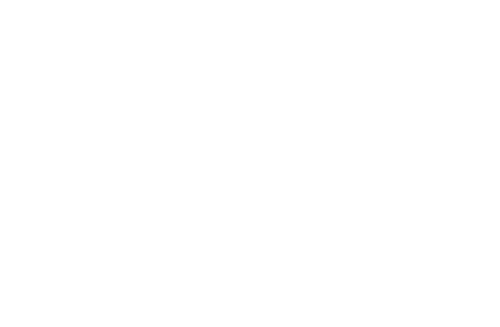
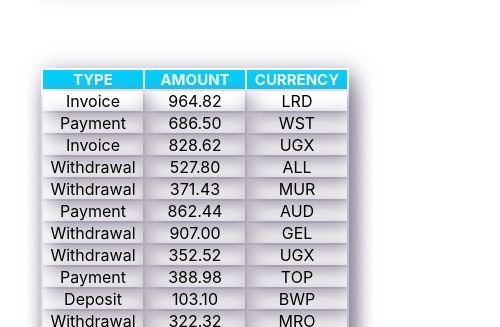
Before and after one commit to Muffcata/goit-react-hw-01-components, a React (Create React App) app: page / in a window 390 px wide. Shown: the part 1673-2000 px from the top of the page, 500 px wide, since content can reach past the window. Before the commit the page ends 1330 px from the top, so only its background shows below. Built offline with nearby package versions, Linux system fonts and the light colour scheme.

Commit message:
task 4, done transactions, style, responsive all task

```diff
--- a/src/components/App.jsx
+++ b/src/components/App.jsx
@@ -1,9 +1,14 @@
 import Profile from './Profile/Profile';
 import user from 'data/user.json';
+
 import Statistics from './Statistics/statistics';
 import data from 'data/data.json';
+
 import FriendList from './FriendList/FriendList';
 import friends from 'data/friends.json';
+
+import Transactions from './Transactions/Transactions';
+import transactions from 'data/transactions.json';
 
 export const App = () => {
   return (
@@ -17,6 +22,7 @@ export const App = () => {
       />
       <Statistics title="Upload stats" stats={data} />
       <FriendList friends={friends} />
+      <Transactions items={transactions} />
     </div>
   );
 };
--- a/src/components/FriendList/FriendList.module.css
+++ b/src/components/FriendList/FriendList.module.css
@@ -32,7 +32,7 @@ ul {
   align-items: center;
   margin-bottom: 15px;
   background-color: rgb(217, 215, 227);
-  width: 350px;
+  width: 310px;
   padding: 10px;
   box-shadow: 5px 5px 20px rgb(135, 127, 146);
   border-radius: 5px;
--- a/src/components/Profile/Profile.module.css
+++ b/src/components/Profile/Profile.module.css
@@ -25,7 +25,6 @@ ul {
   display: flex;
   flex-direction: column;
   align-items: center;
-  padding: 20px;
 }
 .description {
   padding: 70px 62px 0;
--- a/src/components/Statistics/statistics.module.css
+++ b/src/components/Statistics/statistics.module.css
@@ -25,7 +25,8 @@ ul {
   background-color: rgb(217, 215, 227);
   display: flex;
   border-radius: 5px;
-  width: 500px;
+  width: 100%;
+  max-width: 310px;
   margin-bottom: 10px;
   display: flex;
   flex-direction: column;
@@ -38,9 +39,8 @@ ul {
   box-shadow: 5px 5px 20px rgb(135, 127, 146);
 }
 .list {
-  display: flex;
-  justify-content: space-between;
-  flex-wrap: wrap;
+  display: block;
+  width: 100%;
 }
 .item {
   display: flex;
@@ -50,8 +50,6 @@ ul {
   border: rgb(145, 132, 165) 1px solid;
   border-right: 1px solid;
   box-shadow: 5px 5px 20px;
-  width: 100px;
-  height: 100px;
 }
 .label {
   font-size: 18px;
@@ -72,3 +70,19 @@ ul {
   text-transform: uppercase;
   box-shadow: 5px 5px 20px;
 }
+@media screen and (min-width: 768px) {
+}
+@media screen and (min-width: 1200px) {
+  .list {
+    display: flex;
+    flex-wrap: wrap;
+    width: 100%;
+  }
+  .item {
+    width: 100px;
+    height: 100px;
+  }
+  .statistics {
+    max-width: 500px;
+  }
+}
--- /dev/null
+++ b/src/components/Transactions/Transactions.jsx
@@ -0,0 +1,29 @@
+import style from './Transactions.module.css';
+
+export const TransactionHistory = ({ items }) => {
+  return (
+    <div className={style.box}>
+      <table className={style.tableBox}>
+        <thead>
+          <tr className={style.head}>
+            <th>Type</th>
+            <th>Amount</th>
+            <th>Currency</th>
+          </tr>
+        </thead>
+
+        <tbody>
+          {items.map(({ id, type, amount, currency }) => (
+            <tr key={id}>
+              <td className={style.column}>{type}</td>
+              <td className={style.column}>{amount}</td>
+              <td className={style.column}>{currency}</td>
+            </tr>
+          ))}
+        </tbody>
+      </table>
+    </div>
+  );
+};
+
+export default TransactionHistory;
--- /dev/null
+++ b/src/components/Transactions/Transactions.module.css
@@ -0,0 +1,33 @@
+.tableBox {
+  margin-left: auto;
+  margin-right: auto;
+  box-shadow: 5px 5px 20px rgb(135, 127, 146);
+}
+.column {
+  text-transform: capitalize;
+  width: 100px;
+  text-align: center;
+  box-shadow: 5px 5px 20px rgb(135, 127, 146);
+}
+.head {
+  text-transform: uppercase;
+  font-size: 15px;
+  background-color: rgb(3, 206, 252);
+  color: white;
+}
+.box {
+  padding-top: 71px;
+  padding-bottom: 20px;
+}
+@media screen and (min-width: 768px) {
+  .column {
+    padding-top: 10px;
+    padding-bottom: 10px;
+    width: 195px;
+  }
+}
+@media screen and (min-width: 1200px) {
+  .column {
+    width: 260px;
+  }
+}
--- /dev/null
+++ b/src/data/transactions.json
@@ -0,0 +1,122 @@
+[
+  {
+    "id": "1e0700a2-5183-4291-85cc-2065a036a683",
+    "type": "invoice",
+    "amount": "964.82",
+    "currency": "LRD"
+  },
+  {
+    "id": "a30f821b-4d25-4ff0-abdd-e340b3f0dd2b",
+    "type": "payment",
+    "amount": "686.50",
+    "currency": "WST"
+  },
+  {
+    "id": "44dca67a-8e5a-4798-bf8e-b15efd4e1abd",
+    "type": "invoice",
+    "amount": "828.62",
+    "currency": "UGX"
+  },
+  {
+    "id": "ea8ed3dc-2b68-4a53-905a-53ecb0adef33",
+    "type": "withdrawal",
+    "amount": "527.80",
+    "currency": "ALL"
+  },
+  {
+    "id": "ea76146a-0b00-4b80-bc02-a8c822176712",
+    "type": "withdrawal",
+    "amount": "371.43",
+    "currency": "MUR"
+  },
+  {
+    "id": "63ca02f9-d637-46b5-9237-f3b24425e029",
+    "type": "payment",
+    "amount": "862.44",
+    "currency": "AUD"
+  },
+  {
+    "id": "ed0263e8-59a5-4bf1-87e0-2bb88e53dc34",
+    "type": "withdrawal",
+    "amount": "907.00",
+    "currency": "GEL"
+  },
+  {
+    "id": "6013bad0-750c-4691-8bc2-d8f2b43969c4",
+    "type": "withdrawal",
+    "amount": "352.52",
+    "currency": "UGX"
+  },
+  {
+    "id": "252c7be4-8b06-4fa7-8d42-61fb835b70d5",
+    "type": "payment",
+    "amount": "388.98",
+    "currency": "TOP"
+  },
+  {
+    "id": "4eaab41b-b967-40ac-82ed-85fc66f646f1",
+    "type": "deposit",
+    "amount": "103.10",
+    "currency": "BWP"
+  },
+  {
+    "id": "9648a350-8469-42d5-8bf3-18090de5fe67",
+    "type": "withdrawal",
+    "amount": "322.32",
+    "currency": "MRO"
+  },
+  {
+    "id": "9c5c25fb-1a95-4b2f-8d1f-4c4426d677cc",
+    "type": "invoice",
+    "amount": "14.79",
+    "currency": "PYG"
+  },
+  {
+    "id": "43ef232c-80e9-4d6f-b48a-b22405620de3",
+    "type": "payment",
+    "amount": "904.86",
+    "currency": "CHF"
+  },
+  {
+    "id": "5161682e-e620-4019-ab0a-24ceb10fbd20",
+    "type": "withdrawal",
+    "amount": "307.08",
+    "currency": "NOK"
+  },
+  {
+    "id": "7b119d71-42e6-4c42-a141-6818b07bb9ff",
+    "type": "invoice",
+    "amount": "275.07",
+    "currency": "AWG"
+  },
+  {
+    "id": "a4f65722-65c4-4c28-b1f4-b8ed988bb205",
+    "type": "deposit",
+    "amount": "213.10",
+    "currency": "STD"
+  },
+  {
+    "id": "c6e5784b-0ca3-48d6-86e5-b5128af5a523",
+    "type": "invoice",
+    "amount": "116.11",
+    "currency": "CUP CUC"
+  },
+  {
+    "id": "c9ebed6a-3a02-4b49-ac0d-0534b51f2bfd",
+    "type": "invoice",
+    "amount": "878.67",
+    "currency": "HKD"
+  },
+  {
+    "id": "a4a98b0e-b22c-438b-9f83-de2df52110c8",
+    "type": "invoice",
+    "amount": "725.03",
+    "currency": "UYU UYI"
+  },
+  {
+    "id": "b39bfa7a-0166-4c47-94d6-87d20590f746",
+    "type": "payment",
+    "amount": "405.45",
+    "currency": "MDL"
+  }
+]
```
